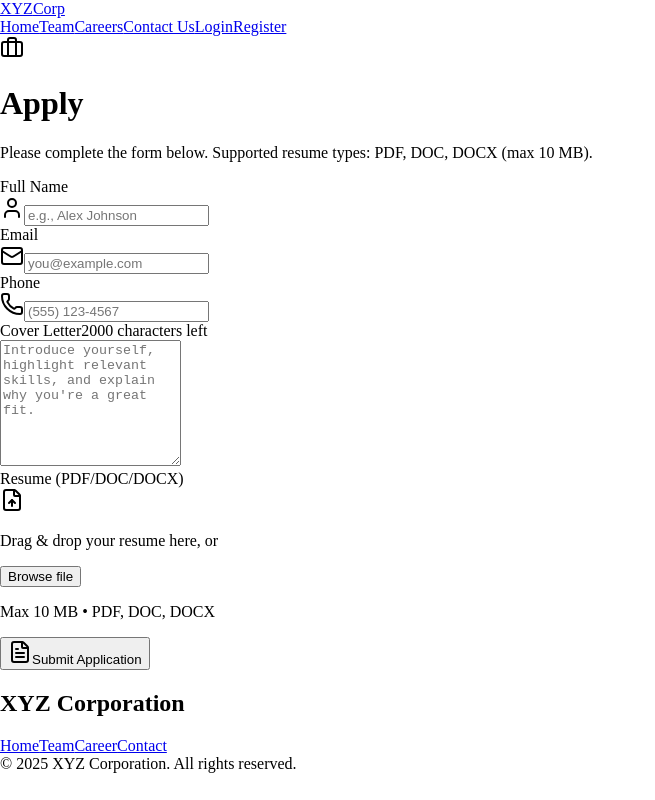
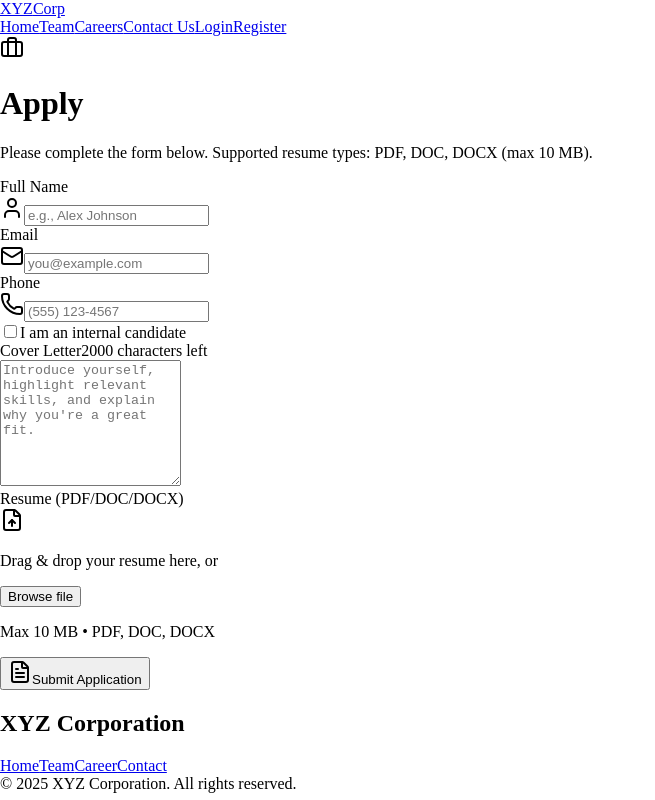
Before and after one commit to monisha2608/HRMApp, a React (Create React App) app in the folder hr-frontend/: page /apply in a window 1280 px wide. Shown: the whole page, without its empty margins (0-655 px from the left). Built offline with nearby package versions, Linux system fonts and the light colour scheme; some icons are missing.

Commit message:
Internal and external candidates

```diff
--- a/hr-frontend/src/pages/Apply.jsx
+++ b/hr-frontend/src/pages/Apply.jsx
@@ -26,6 +26,8 @@ export default function Apply() {
     phone: "",
     coverLetter: "",
     resume: null,
+    IsInternal: false,         // <-- consistent lowercase state
+    EmployeeNumber: ""
   });
   const [errors, setErrors] = useState({});
   const [submitting, setSubmitting] = useState(false);
@@ -81,6 +83,9 @@ export default function Apply() {
     else if (form.phone.replace(/\D/g, "").length < 10) e.phone = "Enter a 10-digit phone";
     if (!form.coverLetter.trim()) e.coverLetter = "Cover letter is required";
     if (!form.resume) e.resume = "Resume is required";
+    if (form.IsInternal && !form.EmployeeNumber.trim()) {
+      e.EmployeeNumber = "Employee number is required for internal candidates";
+    }
     setErrors(e);
     return Object.keys(e).length === 0;
   };
@@ -110,12 +115,15 @@ export default function Apply() {
     try {
       setSubmitting(true);
       const fd = new FormData();
-      fd.append("jobId", jobId ?? "");
-      fd.append("fullName", form.fullName.trim());
-      fd.append("email", form.email.trim());
-      fd.append("phone", form.phone.trim());
-      fd.append("coverLetter", form.coverLetter.trim());
-      fd.append("resume", form.resume);
+      fd.append("JobId", jobId ?? "");
+      fd.append("FullName", form.fullName.trim());
+      fd.append("Email", form.email.trim());
+      fd.append("Phone", form.phone.trim());
+      fd.append("CoverLetter", form.coverLetter.trim());
+      fd.append("Resume", form.resume);
+      // match DTO property names exactly:
+      fd.append("IsInternal", String(form.IsInternal));
+      fd.append("EmployeeNumber", form.EmployeeNumber?.trim() ?? "");
 
       await api.post("/api/applications", fd, { headers: { "Content-Type": "multipart/form-data" } });
       show("Application submitted successfully!");
@@ -151,10 +159,13 @@ export default function Apply() {
 
   useEffect(() => {
     try {
-      const { fullName, email, phone, coverLetter } = form;
-      localStorage.setItem(draftKey, JSON.stringify({ fullName, email, phone, coverLetter }));
+      const { fullName, email, phone, coverLetter, IsInternal, EmployeeNumber } = form;
+      localStorage.setItem(
+        draftKey,
+        JSON.stringify({ fullName, email, phone, coverLetter, IsInternal, EmployeeNumber })
+      );
     } catch {}
-  }, [form.fullName, form.email, form.phone, form.coverLetter, draftKey, form]);
+  }, [form.fullName, form.email, form.phone, form.coverLetter, form.IsInternal, form.EmployeeNumber, draftKey, form]);
 
   // ---- drag & drop ----
   const onDrop = (e) => {
@@ -272,6 +283,40 @@ export default function Apply() {
           </label>
         </div>
 
+        {/* Internal Candidate */}
+        <div className="rounded-xl border border-white/10 bg-slate-900/50 p-4">
+          <label className="flex items-center gap-3">
+            <input
+              type="checkbox"
+              checked={form.IsInternal}
+              onChange={(e)=>onChange("IsInternal", e.target.checked)}
+              className="h-5 w-5 rounded border-white/20 bg-transparent accent-pink-600"
+            />
+            <span className="text-slate-200 font-medium">I am an internal candidate</span>
+          </label>
+
+          {form.IsInternal && (
+            <div className="mt-4">
+              <label htmlFor="employeeNumber" className="mb-2 block text-slate-200">
+                Employee Number
+              </label>
+              <div className={`flex items-center gap-3 rounded-xl border bg-slate-900/70 px-4 py-3 focus-within:ring-2 focus-within:ring-pink-500 ${errors.EmployeeNumber ? "border-rose-500/50" : "border-white/10"}`}>
+                <svg className="h-5 w-5 text-slate-400" viewBox="0 0 24 24" fill="none">
+                  <path d="M4 7h16M4 12h16M4 17h7" stroke="currentColor" strokeWidth="1.5" strokeLinecap="round"/>
+                </svg>
+                <input
+                  id="employeeNumber"
+                  className="w-full bg-transparent outline-none placeholder:text-slate-500"
+                  value={form.EmployeeNumber}
+                  onChange={(e)=>onChange("EmployeeNumber", e.target.value)}
+                  placeholder="e.g., EMP001234"
+                />
+              </div>
+              {errors.EmployeeNumber && <p className="mt-1 text-rose-400 text-sm">{errors.EmployeeNumber}</p>}
+            </div>
+          )}
+        </div>
+
         {/* Cover Letter */}
         <label className="block" htmlFor="coverLetter">
           <div className="mb-2 flex items-center justify-between">
```
